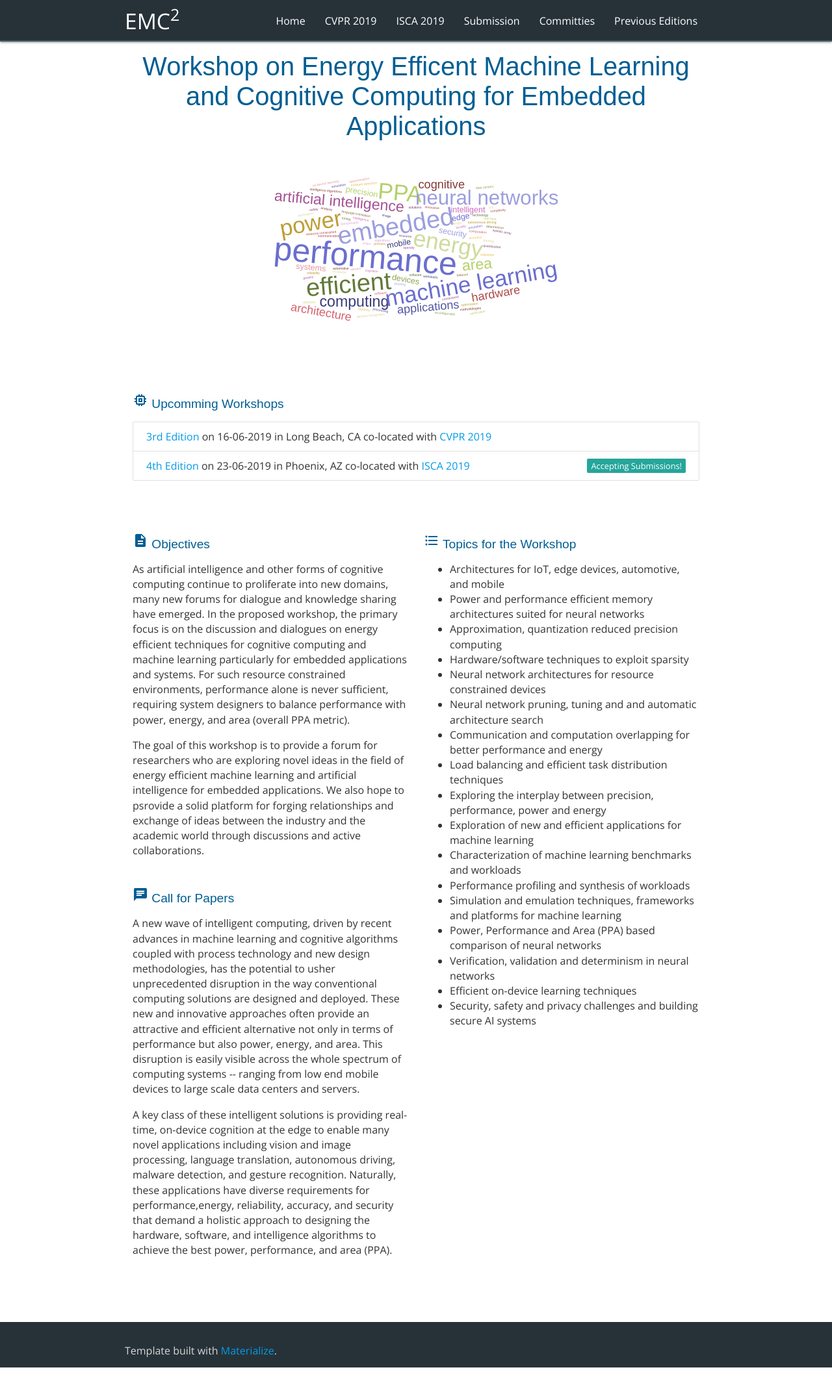
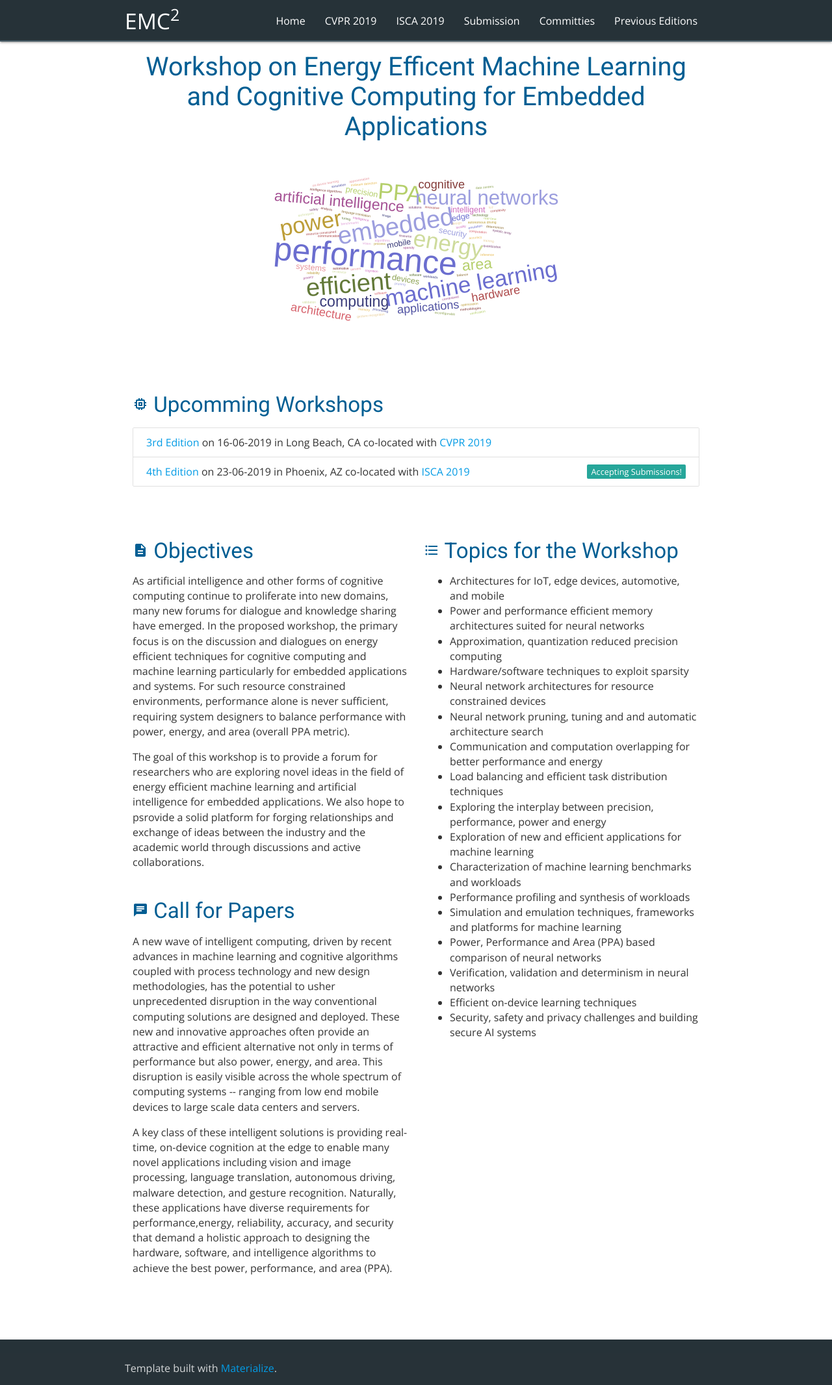
Before and after one commit to mgoldfar/emc2-web, a Jekyll site: the page built from index.html, in a window 1280 px wide. Shown: the whole page at 65% size. Built offline with Jekyll 4.4.1, drawn with Linux system fonts in a browser that asks for light colours; before the commit the page ends 2105 px from its top, so only the background shows below that.

Commit message:
Fixed font family for main headers.

```diff
--- a/assets/css/style.css
+++ b/assets/css/style.css
@@ -59,7 +59,7 @@
 @media screen and (min-width: 768px) {
     h1, h2, h3, h4, h5 {
         margin: 2.75rem 0 1rem;
-        font-family: 'Poppins', sans-serif;
+        font-family: 'Roboto', sans-serif;
         font-weight: 400;
         line-height: 1.15;
       }
--- a/index.html
+++ b/index.html
@@ -11,7 +11,7 @@
 
 <div class="row">
   <div class="col s12">
-    <h5 class="header"><i class="material-icons">memory</i> Upcomming Workshops</h5>
+    <h2 class="header"><i class="material-icons">memory</i> Upcomming Workshops</h2>
     <ul class="collection">
         {% for ed in site.editions %}
           {% if ed.is_upcomming %}
@@ -32,7 +32,7 @@
 
 <div class="row">
   <div class="col s12 m6">
-    <h5 class="header"><i class="material-icons">description</i> Objectives</h5>
+    <h2 class="header"><i class="material-icons">description</i> Objectives</h2>
     <p>
       As artificial intelligence and other forms of cognitive computing continue to proliferate into new domains, many
       new forums for dialogue and knowledge sharing have emerged. In the proposed workshop, the primary focus is on the
@@ -44,7 +44,7 @@
       energy efficient machine learning and artificial intelligence for embedded applications. We also hope to psrovide a
       solid platform for forging relationships and exchange of ideas between the industry and the academic world through
       discussions and active collaborations.</p>
-    <h5 class="header"><i class="material-icons">chat</i> Call for Papers</h5>
+    <h2 class="header"><i class="material-icons">chat</i> Call for Papers</h2>
     <p>
       A new wave of intelligent computing, driven by recent advances in machine learning and cognitive algorithms
       coupled with process technology and new design methodologies, has the potential to usher unprecedented disruption
@@ -59,7 +59,7 @@
       software, and intelligence algorithms to achieve the best power, performance, and area (PPA).</p>
   </div>
   <div class="col s12 m6">
-    <h5 class="header"><i class="material-icons">format_list_bulleted</i> Topics for the Workshop</h5>
+    <h2 class="header"><i class="material-icons">format_list_bulleted</i> Topics for the Workshop</h2>
     <ul class="browser-default list">
       <li>Architectures for IoT, edge devices, automotive, and mobile</li>
       <li>Power and performance efficient memory architectures suited for neural networks</li>
```
